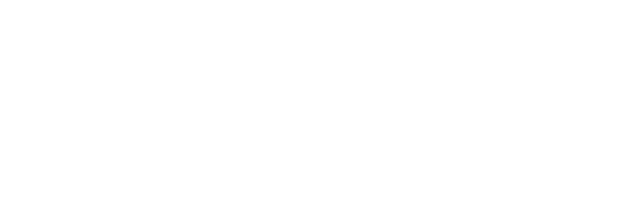
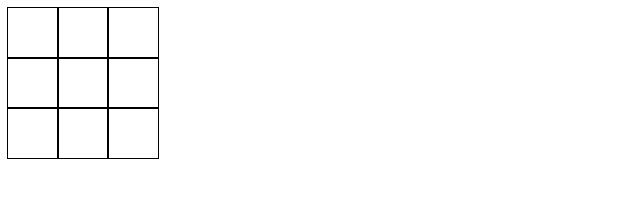
Before and after one commit to LLlTOPM/Tic-tac-toe, a plain HTML site: page index.html in a window 1280 px wide. Shown: the whole page, without its empty margins (0-640 px from the left). Drawn offline with Linux system fonts and the light colour scheme.

Commit message:
commit #2 Display cells and click on them

```diff
--- a/css/style.css
+++ b/css/style.css
@@ -0,0 +1,18 @@
+.board {
+    width: 150px;
+    height: 150px;
+}
+
+.boardCell {
+    outline: 1px solid black;
+    float: left;
+    height: 50px;
+    width: 50px;
+    cursor: pointer;
+    text-align: center;
+    /*центрирование содержимого*/
+    display: flex;
+    align-items: center;
+    justify-content: center;
+    font-size: 30px;
+}
--- a/index.html
+++ b/index.html
@@ -3,8 +3,20 @@
 <head>
     <meta charset="UTF-8">
     <title>Tic Tac Toe</title>
+    <link rel="stylesheet" href="css/style.css">
 </head>
 <body>
-
+<div class="board">
+    <div class="boardCell" id = 'cell_0'></div>
+    <div class="boardCell" id = 'cell_1'></div>
+    <div class="boardCell" id = 'cell_2'></div>
+    <div class="boardCell" id = 'cell_3'></div>
+    <div class="boardCell" id = 'cell_4'></div>
+    <div class="boardCell" id = 'cell_5'></div>
+    <div class="boardCell" id = 'cell_6'></div>
+    <div class="boardCell" id = 'cell_7'></div>
+    <div class="boardCell" id = 'cell_8'></div>
+</div>
+<script src="js/script.js"></script>
 </body>
 </html>
--- a/js/script.js
+++ b/js/script.js
@@ -1 +1,20 @@
-//test commit2
+var boardCell = document.getElementsByClassName('boardCell');
+var displayedSymbol = 'X';
+
+for (var i=0; i < boardCell.length; i++) {
+    boardCell[i].addEventListener('click', welcome);
+}
+
+function welcome() {
+    console.log("clicked on " + this.id)
+    this.innerHTML = displayedSymbol;
+    displayedSymbol = switcher(displayedSymbol);
+}
+
+function switcher(displayedSymbol) {
+    if (displayedSymbol == 'X') {
+        return 'O'
+    } else {
+        return 'X'
+    }
+}
```
